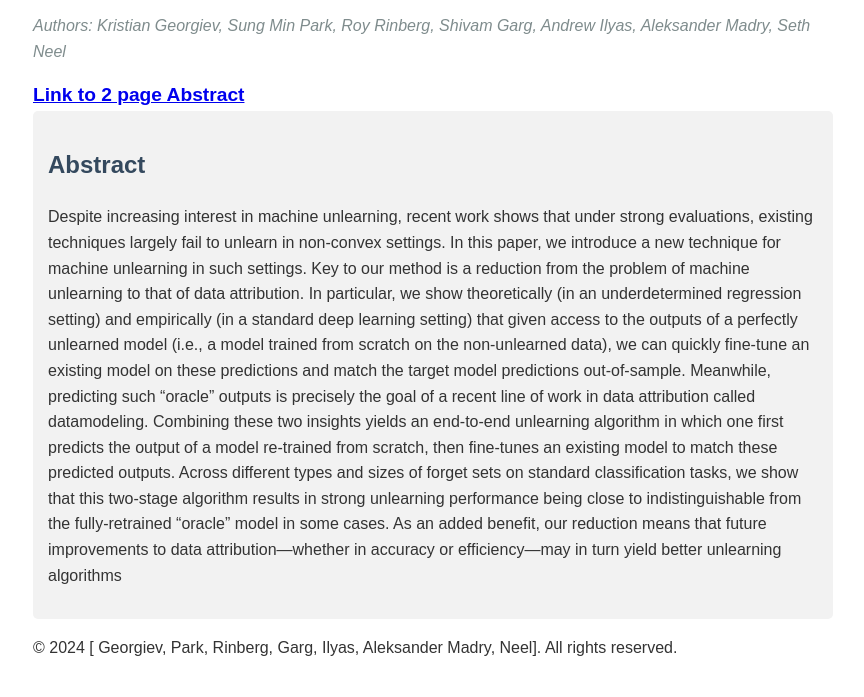
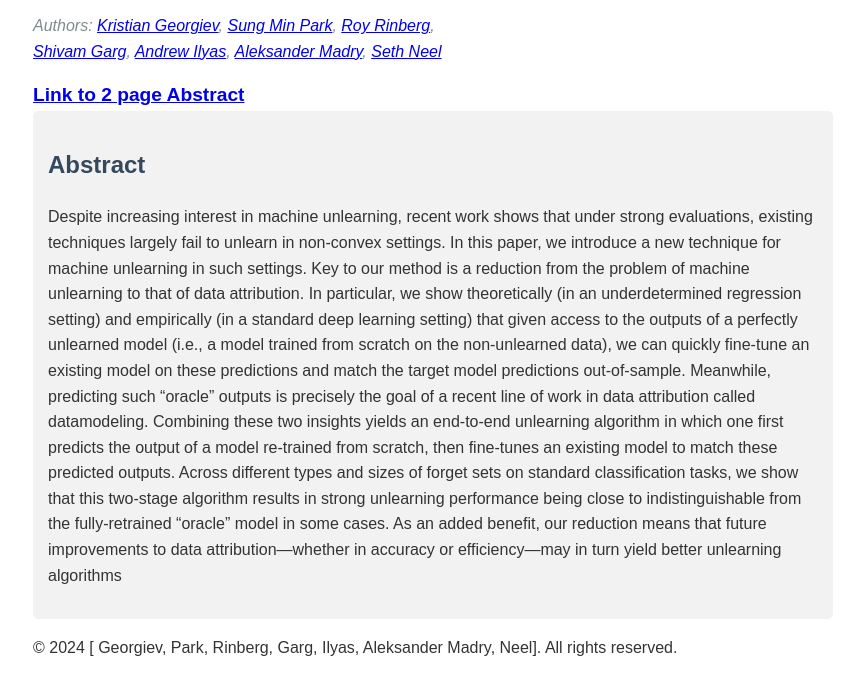
Before and after one commit to RoyRin/unlearning-through-data-attribution.github.io, a plain HTML site: page index.html in a window 1280 px wide. Shown: the part 152-849 px from the top of the page, without its empty margins (207-1071 px from the left). Drawn offline with Linux system fonts and the light colour scheme.

Commit message:
author links to websites

```diff
--- a/index.html
+++ b/index.html
@@ -44,7 +44,18 @@
             <br>
             <em>[website in progress!]</em>
         </h1>
-        <p class="authors">Authors: Kristian Georgiev, Sung Min Park, Roy Rinberg, Shivam Garg, Andrew Ilyas, Aleksander Madry, Seth Neel</p>
+        <p class="authors">Authors:
+
+            <a href="https://kristian-georgiev.github.io">Kristian Georgiev</a>, <a href="http://sungminpark.com">Sung Min Park</a>,
+            <a href="https://royrinberg.com">Roy Rinberg</a>,
+            <br>
+             <a href="https://cs.stanford.edu/people/shivamg/">Shivam Garg</a>, <a href="https://andrewilyas.com">Andrew Ilyas</a>, <a href="http://madry.mit.edu">Aleksander Madry</a>, <a href="https://sethneel.com">Seth Neel</a>
+
+        </p>
+
+        <!--         <p class="authors">Authors: Kristian Georgiev, Sung Min Park, Roy Rinberg, Shivam Garg, Andrew Ilyas, Aleksander Madry, Seth Neel
+        </p>
+        -->
     </header>
 
     <a href="https://royrinberg.com//assets/projects/papers/Unlearning_through_Data_Attribution.pdf" style="font-weight: bold; font-size: 1.2em;">Link to 2 page Abstract</a>
```
